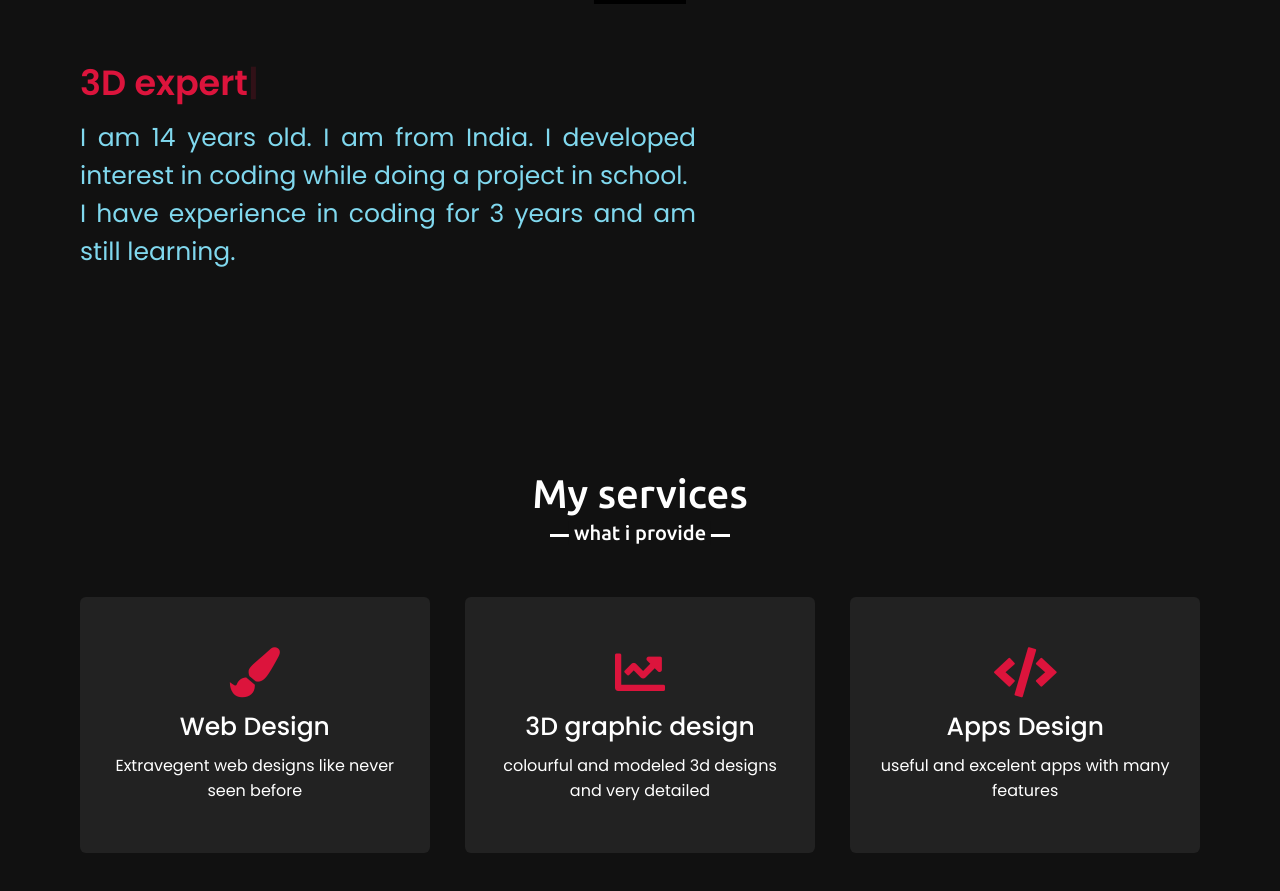
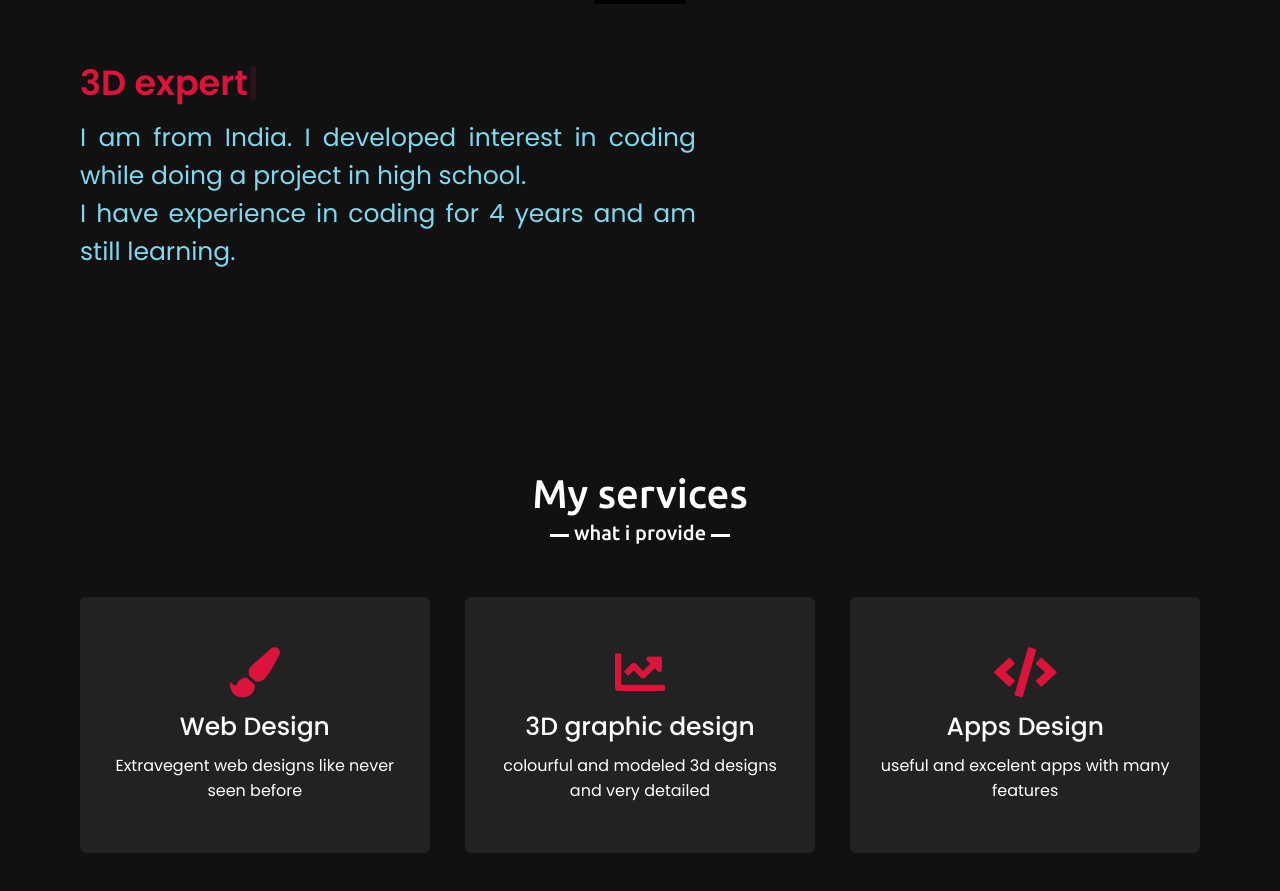
Before and after one commit to Dakshpro/Dakshesportfolio, a plain HTML site: page index.html in a window 1280 px wide. Shown: the part 970-1861 px from the top of the page. Drawn offline with nearby package versions, Linux system fonts and the light colour scheme; a web font is replaced by a local one.

Commit message:
Update index.html

```diff
--- a/index.html
+++ b/index.html
@@ -54,8 +54,8 @@
             <div class="about-content">
                 <div class="column right">
                     <div class="text"><span class="typing-2"></span></div>
-                    <p>I am 14 years old. I am from India. I developed interest in coding while doing a project in school. </p>
-                    <p>I have experience in coding for 3 years and am still learning.</p>
+                    <p>I am from India. I developed interest in coding while doing a project in high school. </p>
+                    <p>I have experience in coding for 4 years and am still learning.</p>
                 </div>
             </div>
         </div>
```
